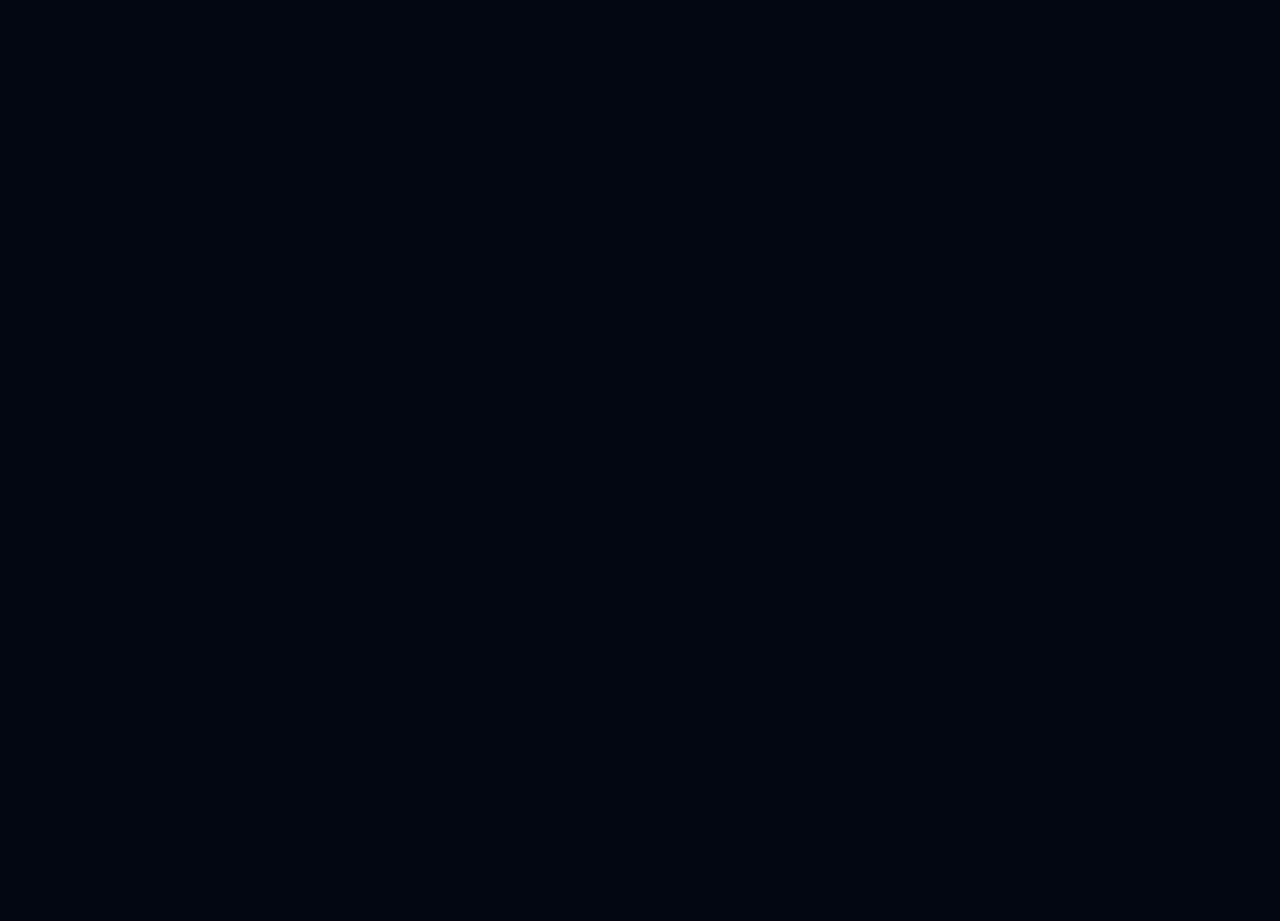
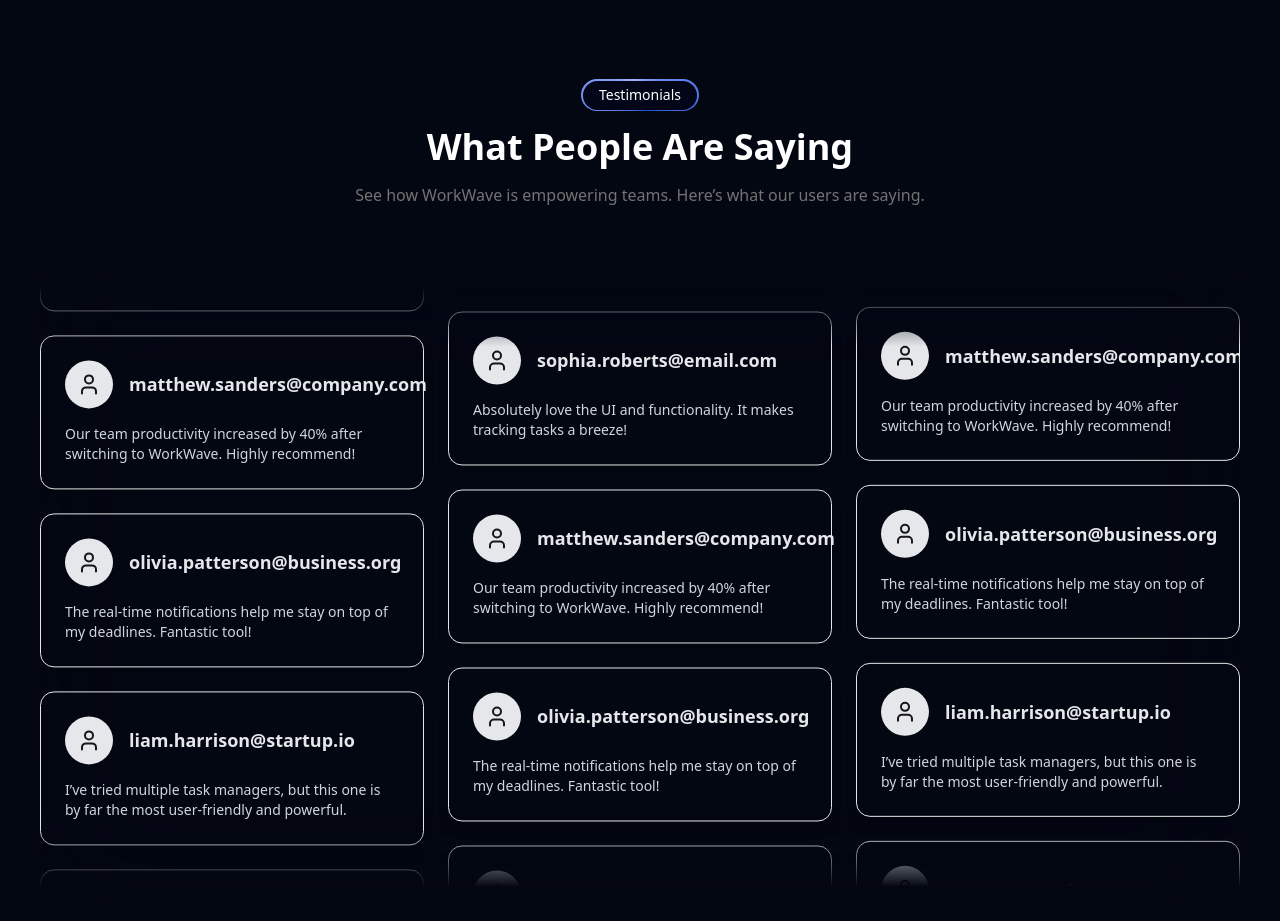
Before and after one commit to harun708280/MoneyWise-landingpage, a Next.js app: page / in a window 1280 px wide. Shown: the part 4020-4941 px from the top of the page. Before the commit the page ends 4067 px from the top, so only its background shows below. Built offline with nearby package versions, Linux system fonts and the light colour scheme.

Commit message:
crate testimonial section

```diff
--- /dev/null
+++ b/src/app/Component/Testimonial.jsx
@@ -0,0 +1,77 @@
+'use client'
+
+import Container from "@/components/global/container";
+import SectionBadge from "@/components/ui/section-badge";
+import { motion } from "framer-motion";
+import { User } from "lucide-react";
+import React from "react";
+
+const testimonials = [
+  { email: "alex.johnson@example.com", description: "WorkWave keeps everything organized and efficient. Task management has never been easier!" },
+  { email: "sophia.roberts@email.com", description: "Absolutely love the UI and functionality. It makes tracking tasks a breeze!" },
+  { email: "matthew.sanders@company.com", description: "Our team productivity increased by 40% after switching to WorkWave. Highly recommend!" },
+  { email: "olivia.patterson@business.org", description: "The real-time notifications help me stay on top of my deadlines. Fantastic tool!" },
+  { email: "liam.harrison@startup.io", description: "I’ve tried multiple task managers, but this one is by far the most user-friendly and powerful." },
+  { email: "emma.carter@agency.com", description: "Collaboration has become effortless with this app. A must-have for teams!" },
+];
+
+const columns = [
+  { id: 1, duration: 40, ani: "-50%" },
+  { id: 2, duration: 50, ani: "50%" },
+  { id: 3, duration: 30, ani: "-50%" }
+];
+
+const Testimonial = () => {
+  return (
+    <div className="flex flex-col items-center justify-center py-16 relative">
+      {/* Section Header */}
+      <Container>
+        <div className="max-w-2xl mx-auto text-center">
+          <SectionBadge title="Testimonials" />
+          <h2 className="text-3xl lg:text-4xl font-semibold mt-4">
+            What People Are Saying
+          </h2>
+          <p className="text-muted-foreground mt-4">
+            See how WorkWave is empowering teams. Here’s what our users are saying.
+          </p>
+        </div>
+      </Container>
+
+      {/* Testimonials Scrolling Section */}
+     <Container>
+     <div className="max-w-7xl mx-auto mt-16 bg-opacity-50 backdrop-blur-3xl p-4  rounded-2xl">
+        <div
+          style={{
+            maskImage: "linear-gradient(to bottom, rgba(0,0,0,0) 0%, rgba(0,0,0,1) 10%, rgba(0,0,0,1) 90%, rgba(0,0,0,0) 100%)",
+            WebkitMaskImage: "linear-gradient(to bottom, rgba(0,0,0,0) 0%, rgba(0,0,0,1) 10%, rgba(0,0,0,1) 90%, rgba(0,0,0,0) 100%)",
+          }}
+          className="overflow-hidden flex flex-col md:flex-row items-center justify-center gap-6 h-[600px]"
+        >
+          {columns.map(({ id, duration, ani }) => (
+            <motion.div
+              key={id}
+              animate={{ translateY: ani }} // ✅ Fixed issue here!
+              transition={{ duration, repeat: Infinity, ease: "linear", repeatType: "loop" }}
+              className="flex flex-col gap-6"
+            >
+              {testimonials.map((testimonial, index) => (
+                <div key={index} className=" shadow-lg rounded-xl p-6 max-w-sm w-full border">
+                  <div className="flex items-center gap-4">
+                    <div className="bg-gray-200 p-3 rounded-full">
+                      <User className="w-6 h-6 text-primary" />
+                    </div>
+                    <p className="text-lg font-semibold text-gray-200">{testimonial.email}</p>
+                  </div>
+                  <p className="text-gray-300 mt-4 text-sm">{testimonial.description}</p>
+                </div>
+              ))}
+            </motion.div>
+          ))}
+        </div>
+      </div>
+     </Container>
+    </div>
+  );
+};
+
+export default Testimonial;
--- a/src/app/page.js
+++ b/src/app/page.js
@@ -8,6 +8,7 @@
 import Feature from "./Component/Feature";
 import Priceing from "./Component/Priceing";
 import PricingSection from "./Component/Priceing";
+import Testimonial from "./Component/Testimonial";
 
 export default function Home() {
   return (
@@ -41,6 +42,7 @@
       <Process/>
       <Feature/>
       <PricingSection/>
+      <Testimonial/>
     </section>
   );
 }
```
